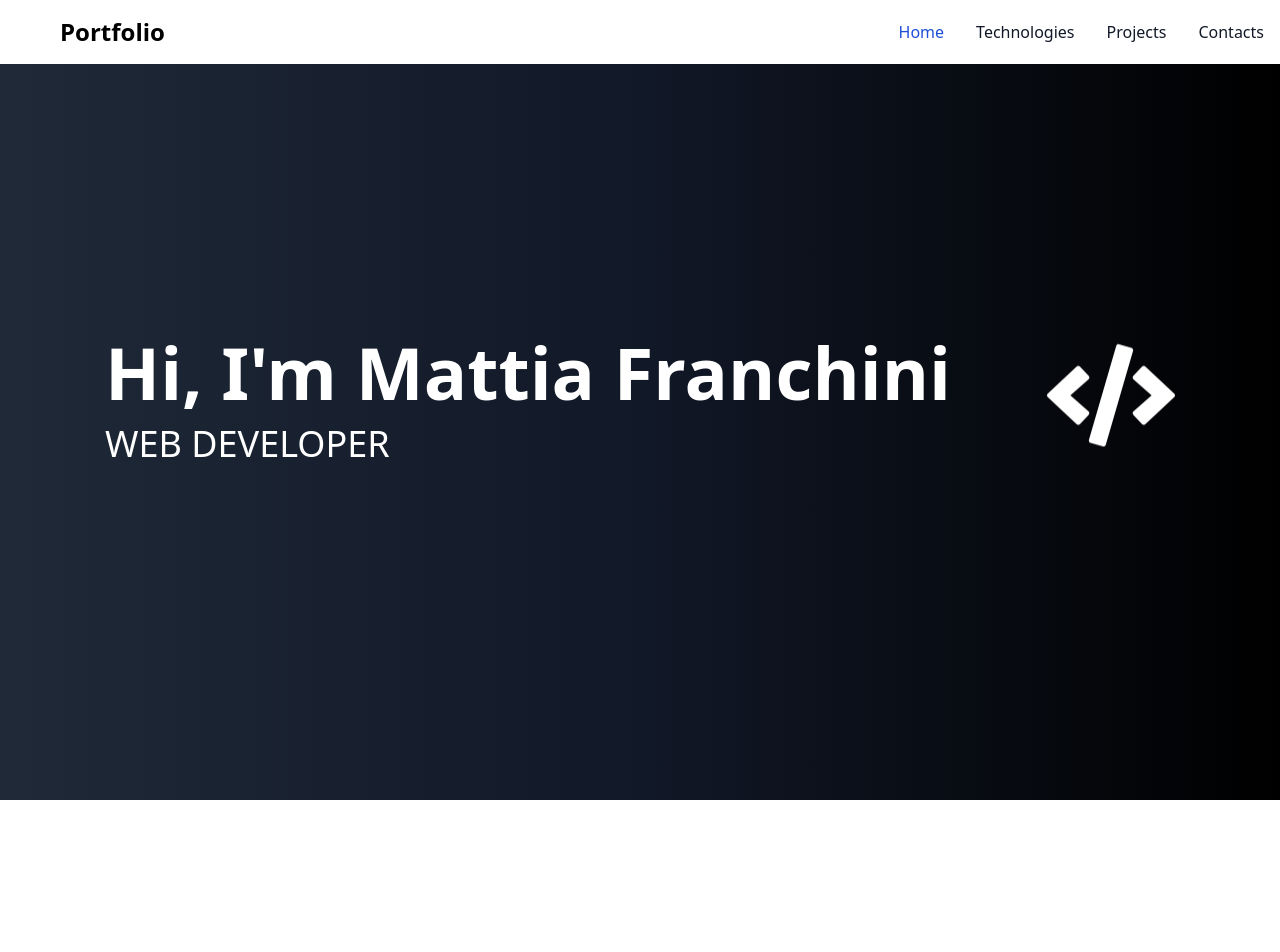
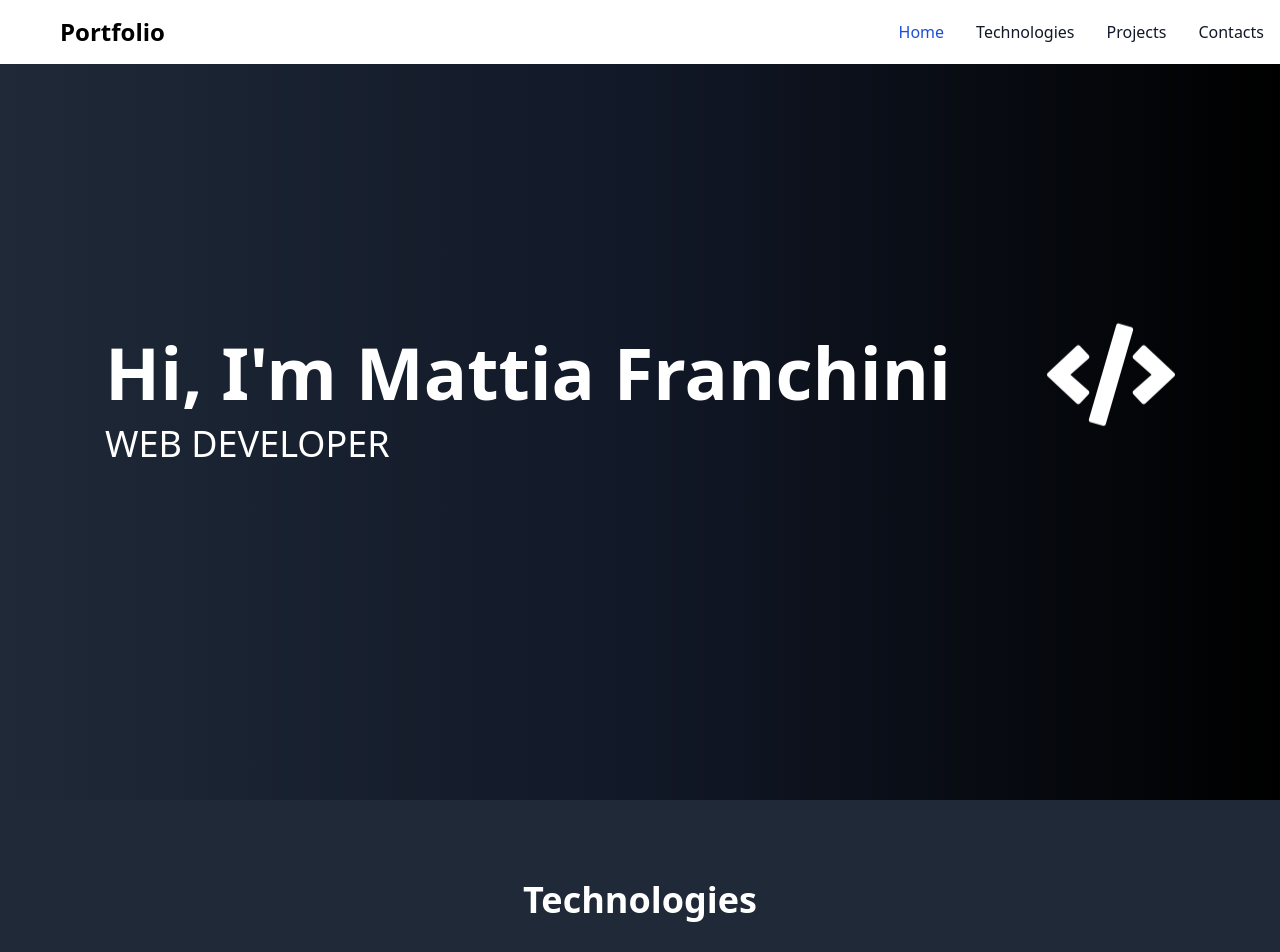
Before and after one commit to Mattia-Franchini/portfolio, a React (Vite) app: page / in a window 1280 px wide. Shown: the top 952 px of the page. Before the commit the page ends 800 px from the top, so only its background shows below. Built offline with nearby package versions, Linux system fonts and the light colour scheme.

Commit message:
Added Technologies to App

```diff
--- a/src/App.jsx
+++ b/src/App.jsx
@@ -1,14 +1,16 @@
-import Header from './components/Header'
+import React from 'react';
+import Header from './components/Header';
 import Home from './components/Home';
+import Technologies from './components/Technologies';
 
-function App() {
-
+const App = () => {
   return (
     <div>
       <Header />
       <Home />
+      <Technologies />
     </div>
-  )
-}
+  );
+};
 
-export default App
+export default App;
```
